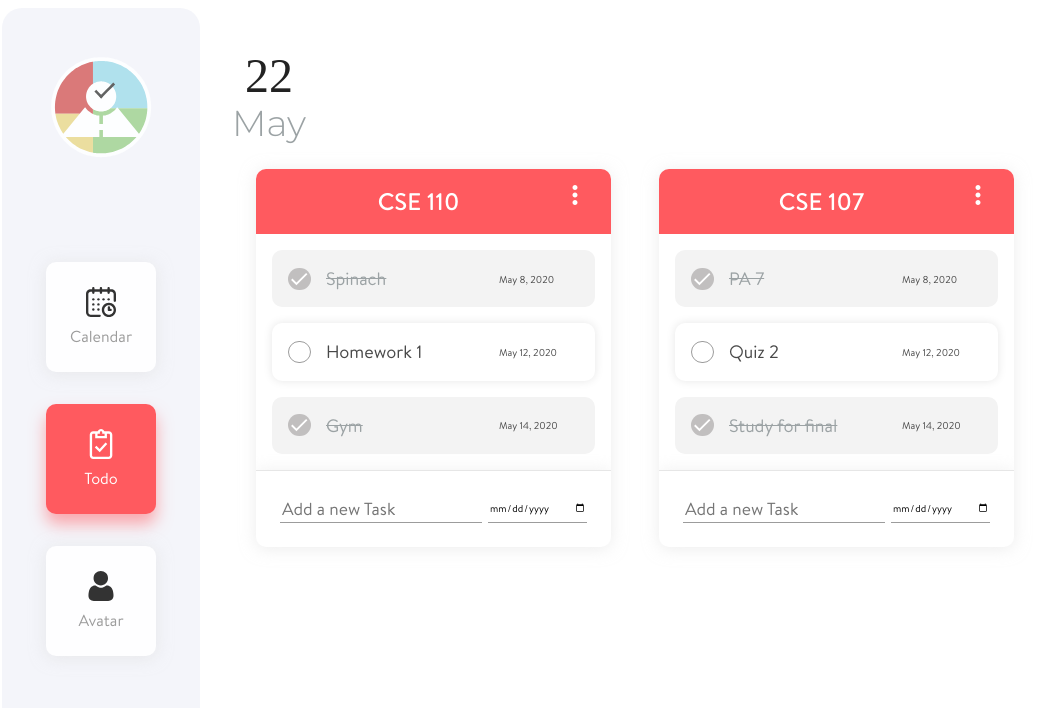
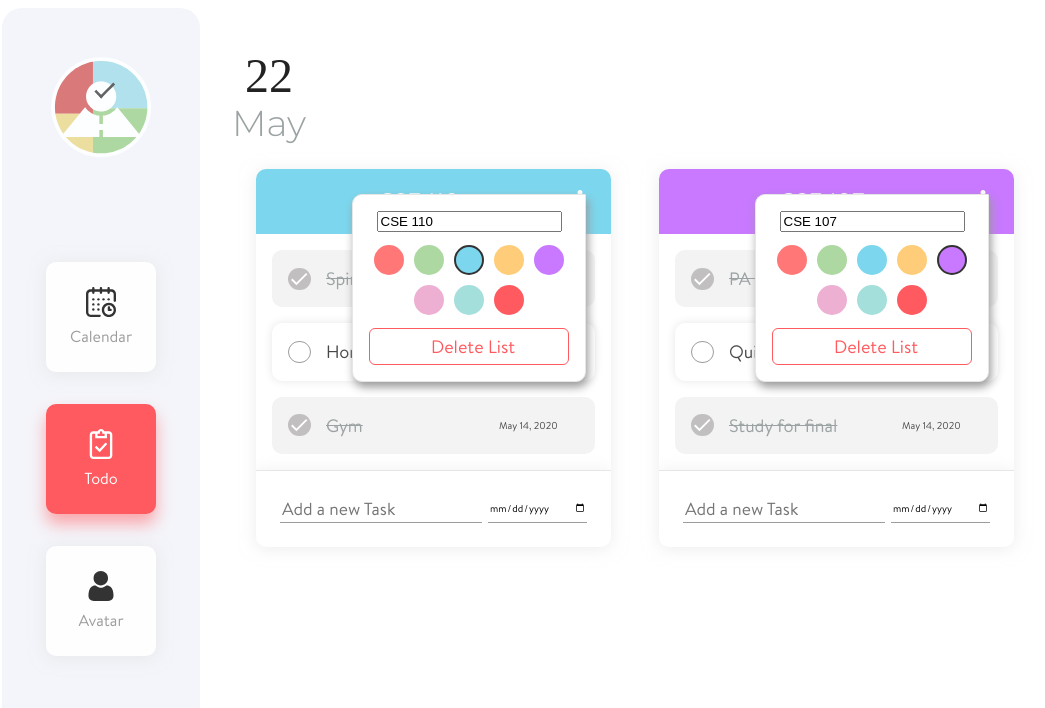
Before and after one commit to msamadpo/Horae, a React (Create React App) app in the folder client/: page /todo in a window 1280 px wide. Shown: the top 708 px of the page, without its empty margins (6-1051 px from the left). Built offline with nearby package versions, Linux system fonts and the light colour scheme; a web font is replaced by a local one.

Commit message:
EditMenu markup and styling

```diff
--- a/client/src/assets/data/mockUserData.json
+++ b/client/src/assets/data/mockUserData.json
@@ -217,7 +217,7 @@
       "id": "123456789",
       "title": "CSE 110",
       "settings": {
-        "color": "#ff5a5f"
+        "color": "--color-primary-3"
       },
       "tasks": [
         {
@@ -244,7 +244,7 @@
       "id": "12345678910",
       "title": "CSE 107",
       "settings": {
-        "color": "#ff5a5f"
+        "color": "--color-primary-5"
       },
       "tasks": [
         {
--- a/client/src/components/Common/Icon/Icon.tsx
+++ b/client/src/components/Common/Icon/Icon.tsx
@@ -7,6 +7,7 @@ import defaultCalendar from 'assets/img/calendar-icon.svg';
 import whiteAvatar from 'assets/img/user-icon-white.svg';
 import defaultAvatar from 'assets/img/user-icon.svg';
 import trashcan from 'assets/img/trash-can.svg';
+import whiteTrashcan from 'assets/img/trash-can-white.svg';
 import edit from 'assets/img/edit-pen.svg';
 import chevronLeft from 'assets/img/chevron-left.svg';
 import chevronRight from 'assets/img/chevron-right.svg';
@@ -67,7 +68,7 @@ function Icon({
     case 'trash':
       return (
         <StyledImg
-          src={trashcan}
+          src={white ? whiteTrashcan : trashcan}
           height={height}
           alt=""
           onClick={onClick}
--- a/client/src/components/HoraeApp/TodoPage/TodoList/TodoList.tsx
+++ b/client/src/components/HoraeApp/TodoPage/TodoList/TodoList.tsx
@@ -41,6 +41,7 @@ const StyledTodoList = styled.div`
 
 const StyledTodoListBody = styled.div`
   overflow-y: auto;
+  overflow-x: hidden;
   &::-webkit-scrollbar {
     background-color: rgba(0, 0, 0, 0.03);
     width: 10px;
@@ -51,28 +52,84 @@ const StyledTodoListBody = styled.div`
   }
 `;
 
-const IconContainer = styled.div`
-  padding: var(--spacing-medium);
+const EditMenu = styled.div`
+  padding: var(--spacing-small);
   position: absolute;
-  right: 5px;
-  top: 5px;
-  background-color: transparent;
+  right: 25px;
+  top: 25px;
+  z-index: 1;
+  background-color: white;
+  border-radius: 1rem;
+  border-top-right-radius: 1px;
+  border: 1px solid var(--color-shadow);
+  box-shadow: 2px 5px 10px #999;
+  max-width: 20rem;
+`;
+
+const ColorPickerContainer = styled.div`
+  display: flex;
+  justify-content: center;
+  align-items: center;
+  flex-wrap: wrap;
+  margin: var(--spacing-tiny) 0;
+  cursor: pointer;
+`;
+
+const COLORS = [
+  '--color-primary-1',
+  '--color-primary-2',
+  '--color-primary-3',
+  '--color-primary-4',
+  '--color-primary-5',
+  '--color-primary-6',
+  '--color-primary-7',
+  '--color-primary',
+];
+
+const ColorPickerOption = styled.div<{ color: string; selected: boolean }>`
+  background-color: var(${(props) => props.color});
+  transition: border 0.2s;
+  ${(props) => props.selected && `border: 2px solid #333;`}
+  box-sizing: border-box;
+  min-width: 3rem;
+  max-width: 3rem;
+  min-height: 3rem;
+  max-height: 3rem;
+  border-radius: 50%;
+  margin: 5px;
 `;
 
 const Header = styled.div<{ color: string }>`
   display: grid;
   grid-template-columns: 1fr 3rem;
-  background-color: ${(props) => props.color || 'var(--color-primary)'};
+  background-color: var(${(props) => props.color}, blue);
   padding: var(--spacing-small);
   text-align: center;
+  align-items: center;
   position: relative;
+`;
+
+const DeleteButton = styled.div`
+  cursor: pointer;
+  display: flex;
+  align-items: center;
+  justify-content: center;
+  border: 1px solid var(--color-primary);
+  border-radius: 6px;
+  padding: 5px 10px;
+  transition: all 0.2s;
+  &:hover {
+    background-color: var(--color-primary);
+    span {
+      color: white !important;
+    }
+  }
 `;
 
 function TodoList({ id, title, tasks, settings }: ITodoProps) {
   const [isEditing, setIsEditing] = useState<boolean>(false);
-  const [editedName, setEditedName] = useState<string>(title);
+  const [taskList, setTaskList] = useState<Task[]>(tasks);
   const { dispatch } = useContext(GlobalContext);
-  const [taskList, setTaskList] = useState<Task[]>(tasks);
 
   useEffect(() => {
     setTaskList(tasks);
@@ -113,29 +170,8 @@ function TodoList({ id, title, tasks, settings }: ITodoProps) {
     });
   };
 
-  const completeTask = (taskId: string, completed: boolean) => {
-    dispatch({
-      type: 'EDIT_TASK',
-      payload: {
-        taskId: taskId,
-        taskListId: id,
-        task: {
-          completed: completed,
-        },
-      },
-    });
-  };
-
   const toggleEditMode = () => {
     setIsEditing(!isEditing);
-  };
-
-  const handleRemoveTask = () => {
-    removeTask(id);
-  };
-
-  const handleEditName = () => {
-    setEditedName('');
   };
 
   const editTaskList = (updates: EditTaskListPayload) => {
@@ -169,30 +205,36 @@ function TodoList({ id, title, tasks, settings }: ITodoProps) {
         <Text type="large" color="white" weight="500">
           {title}
         </Text>
-        <Icon type="kebab" white={false} height={20} onClick={toggleEditMode} />
-        {isEditing && (
-          <IconContainer>
+        <div>
           <Icon
-              type="trash"
-              white={false}
-              height={20}
-              {...handleRemoveTask}
-            />
-            <Icon
-              type="edit"
-              white={false}
-              height={20}
-              onClick={handleEditName}
-            />
-            <Icon type="paint" white={false} height={20} />
-            <Icon
-              type="exit"
+            type="kebab"
             white={false}
             height={20}
             onClick={toggleEditMode}
           />
-          </IconContainer>
+          {isEditing || (
+            <EditMenu>
+              <input type="text" value={title} />
+              <ColorPickerContainer>
+                {COLORS.map((color) => (
+                  <ColorPickerOption
+                    color={color}
+                    selected={settings.color === color}
+                  />
+                ))}
+              </ColorPickerContainer>
+              <DeleteButton>
+                <Text
+                  type="small"
+                  color="var(--color-primary)"
+                  margins={['none', 'none', 'none', 'tiny']}
+                >
+                  Delete List
+                </Text>
+              </DeleteButton>
+            </EditMenu>
           )}
+        </div>
       </Header>
       <DragDropContext onDragEnd={onDragEnd}>
         <Droppable droppableId={id}>
```
Also changed, not shown: client/src/assets/img/trash-can-white.svg (added). Lines whose indentation alone changed are shown as unchanged.
